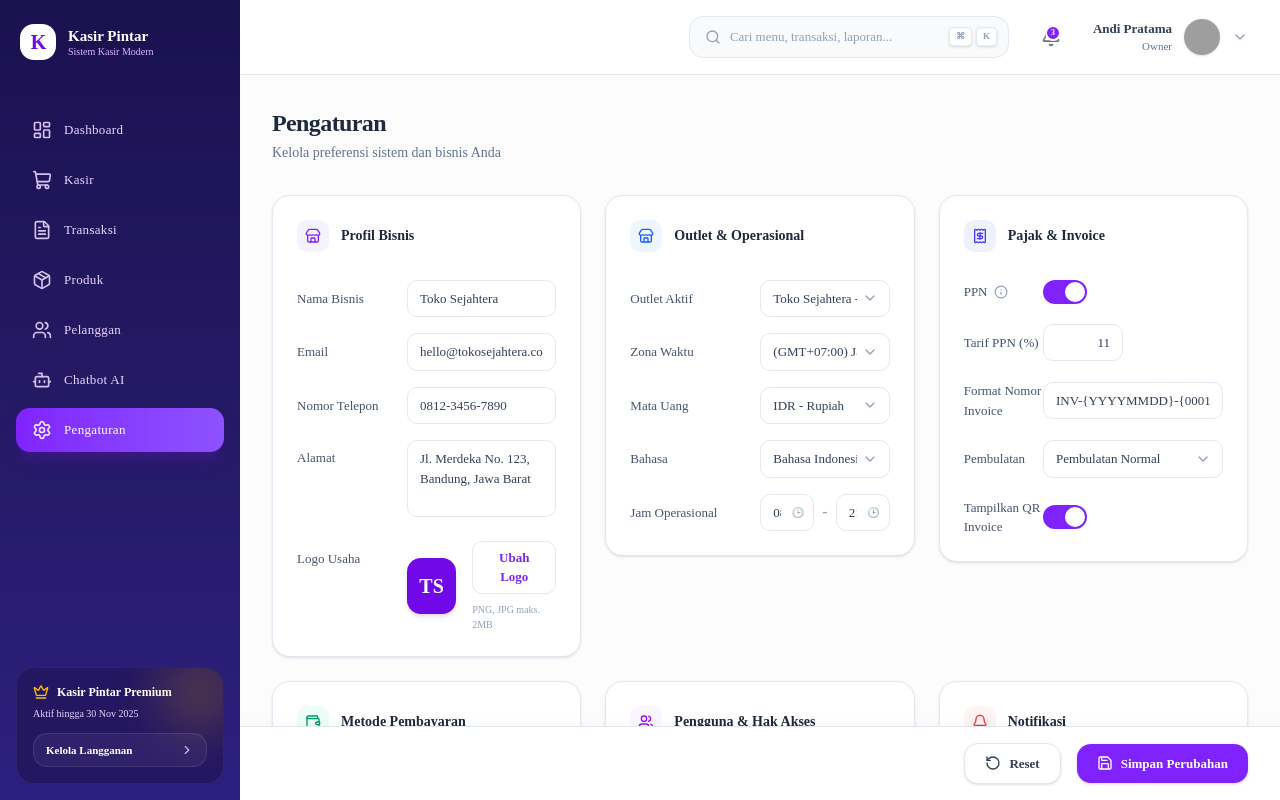
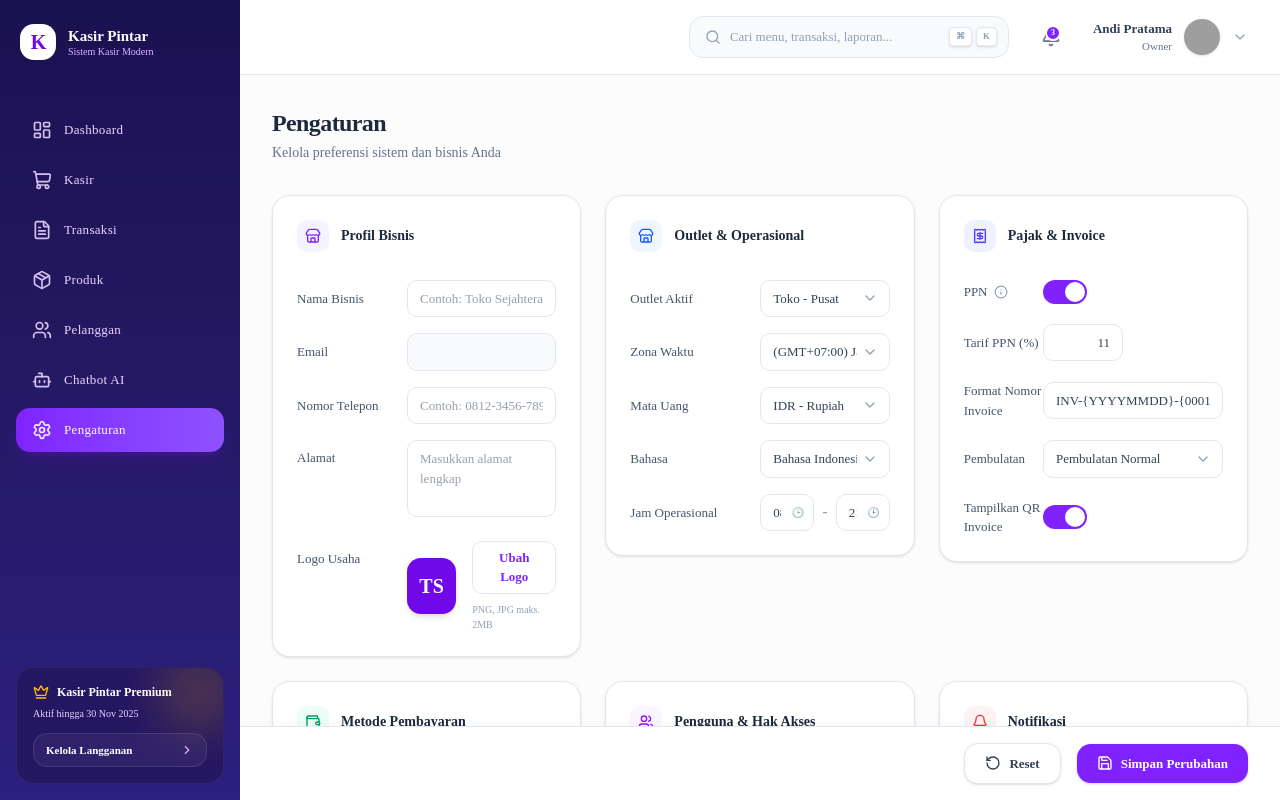
Before and after one commit to marenoarkapratama182-hue/kasir2, a Next.js app: page /settings in a window 1280 px wide. Built offline with nearby package versions, Linux system fonts and the light colour scheme; no server answers; grey boxes are pictures that could not be loaded.

Commit message:
feat: enable saving business profile settings to Supabase

```diff
--- a/src/app/settings/page.tsx
+++ b/src/app/settings/page.tsx
@@ -1,10 +1,10 @@
 "use client";
 
-import { useState } from "react";
+import { useState, useEffect } from "react";
 import {
   Search, LayoutDashboard, ShoppingCart, FileText, Package, Users,
   BarChart2, Bot, Settings, Bell, ChevronDown, Store, Receipt,
-  Wallet, Shield, Upload, Info, RotateCcw, Save, Crown, MoreHorizontal
+  Wallet, Shield, Upload, Info, RotateCcw, Save, Crown, MoreHorizontal, Loader2
 } from "lucide-react";
 import Link from "next/link";
 import { useRouter } from "next/navigation";
@@ -20,11 +20,21 @@ const navItems = [
   { label: "Pengaturan", icon: Settings, href: "/settings", active: true },
 ];
 
-function Toggle({ defaultChecked = false }) {
+function Toggle({ defaultChecked = false, onChange }: { defaultChecked?: boolean, onChange?: (c: boolean) => void }) {
   const [checked, setChecked] = useState(defaultChecked);
+
+  // Sync state if defaultChecked changes (e.g. from api load)
+  useEffect(() => {
+    setChecked(defaultChecked);
+  }, [defaultChecked]);
+
   return (
     <button
-      onClick={() => setChecked(!checked)}
+      onClick={() => {
+        const newVal = !checked;
+        setChecked(newVal);
+        if(onChange) onChange(newVal);
+      }}
       className={`w-11 h-6 rounded-full transition-colors relative flex-shrink-0 ${
         checked ? "bg-violet-600" : "bg-slate-200"
       }`}
@@ -41,16 +51,88 @@ function Toggle({ defaultChecked = false }) {
 export default function SettingsPage() {
   const router = useRouter();
 
+  // Profile State
+  const [userId, setUserId] = useState("");
+  const [businessName, setBusinessName] = useState("");
+  const [email, setEmail] = useState("");
+  const [phone, setPhone] = useState("");
+  const [address, setAddress] = useState("");
+
+  const [isSaving, setIsSaving] = useState(false);
+  const [isLoading, setIsLoading] = useState(true);
+  const [saveSuccess, setSaveSuccess] = useState(false);
+
+  useEffect(() => {
+    async function loadProfile() {
+      try {
+        const supabase = createClient();
+        const { data: { user } } = await supabase.auth.getUser();
+
+        if (user) {
+          setUserId(user.id);
+          setEmail(user.email || "");
+
+          const { data: profile } = await supabase
+            .from('profiles')
+            .select('*')
+            .eq('id', user.id)
+            .single();
+
+          if (profile) {
+            setBusinessName(profile.business_name || "");
+            setPhone(profile.phone || "");
+            setAddress(profile.address || "");
+          }
+        }
+      } catch (err) {
+        console.error("Error loading profile:", err);
+      } finally {
+        setIsLoading(false);
+      }
+    }
+
+    loadProfile();
+  }, []);
+
   const handleLogout = async () => {
     const supabase = createClient();
     await supabase.auth.signOut();
     router.push("/login");
   };
 
+  const handleSaveSettings = async () => {
+    if (!userId) return;
+    setIsSaving(true);
+    setSaveSuccess(false);
+
+    try {
+      const supabase = createClient();
+
+      const { error } = await supabase
+        .from('profiles')
+        .update({
+          business_name: businessName,
+          phone: phone,
+          address: address
+        })
+        .eq('id', userId);
+
+      if (error) throw error;
+
+      setSaveSuccess(true);
+      setTimeout(() => setSaveSuccess(false), 3000);
+    } catch (err) {
+      console.error("Error saving settings:", err);
+      alert("Gagal menyimpan pengaturan.");
+    } finally {
+      setIsSaving(false);
+    }
+  };
+
   return (
     <div className="flex h-screen w-full font-sans overflow-hidden text-slate-800" style={{ background: "#fcfcfd" }}>
       {/* ─── SIDEBAR ─── */}
-      <aside className="w-[240px] flex-shrink-0 flex flex-col h-full"
+      <aside className="w-[240px] flex-shrink-0 flex flex-col h-full z-20"
         style={{ background: "linear-gradient(180deg, #1a1150 0%, #231860 40%, #2d1f7e 100%)" }}>
         <div className="px-5 py-6 flex items-center gap-3">
           <div className="w-9 h-9 bg-white rounded-xl flex items-center justify-center flex-shrink-0">
@@ -96,9 +178,7 @@ export default function SettingsPage() {
       <div className="flex-1 flex flex-col h-full overflow-hidden relative">
         {/* Header */}
         <header className="bg-white border-b border-slate-200 px-8 py-4 flex items-center justify-between flex-shrink-0">
-          <div className="flex-1">
-             {/* Not in original top header, the title is below, but search is here */}
-          </div>
+          <div className="flex-1"></div>
 
           <div className="flex items-center gap-6">
             <div className="relative w-80">
@@ -135,7 +215,11 @@ export default function SettingsPage() {
               <p className="text-slate-500 text-sm mt-1">Kelola preferensi sistem dan bisnis Anda</p>
             </div>
 
-            {/* Masonry-style Grid */}
+            {isLoading ? (
+              <div className="flex justify-center items-center h-64">
+                <Loader2 className="w-8 h-8 text-violet-600 animate-spin" />
+              </div>
+            ) : (
             <div className="grid grid-cols-1 lg:grid-cols-2 xl:grid-cols-3 gap-6 items-start">
 
               {/* Card 1: Profil Bisnis */}
@@ -149,21 +233,46 @@ export default function SettingsPage() {
 
                 <div className="grid grid-cols-[110px_1fr] gap-y-4 items-center">
                   <label className="text-[13px] text-slate-600 font-medium">Nama Bisnis</label>
-                  <input type="text" defaultValue="Toko Sejahtera" className="w-full px-3 py-2 border border-slate-200 rounded-lg text-[13px] text-slate-700 focus:outline-none focus:border-violet-500" />
+                  <input
+                    type="text"
+                    value={businessName}
+                    onChange={(e) => setBusinessName(e.target.value)}
+                    placeholder="Contoh: Toko Sejahtera"
+                    className="w-full px-3 py-2 border border-slate-200 rounded-lg text-[13px] text-slate-700 focus:outline-none focus:border-violet-500"
+                  />
 
                   <label className="text-[13px] text-slate-600 font-medium">Email</label>
-                  <input type="email" defaultValue="hello@tokosejahtera.com" className="w-full px-3 py-2 border border-slate-200 rounded-lg text-[13px] text-slate-700 focus:outline-none focus:border-violet-500" />
+                  <input
+                    type="email"
+                    value={email}
+                    disabled
+                    className="w-full px-3 py-2 border border-slate-200 rounded-lg text-[13px] text-slate-500 bg-slate-50 cursor-not-allowed"
+                  />
 
                   <label className="text-[13px] text-slate-600 font-medium">Nomor Telepon</label>
-                  <input type="text" defaultValue="0812-3456-7890" className="w-full px-3 py-2 border border-slate-200 rounded-lg text-[13px] text-slate-700 focus:outline-none focus:border-violet-500" />
+                  <input
+                    type="text"
+                    value={phone}
+                    onChange={(e) => setPhone(e.target.value)}
+                    placeholder="Contoh: 0812-3456-7890"
+                    className="w-full px-3 py-2 border border-slate-200 rounded-lg text-[13px] text-slate-700 focus:outline-none focus:border-violet-500"
+                  />
 
                   <label className="text-[13px] text-slate-600 font-medium self-start mt-2">Alamat</label>
-                  <textarea defaultValue="Jl. Merdeka No. 123, Bandung, Jawa Barat" rows={3} className="w-full px-3 py-2 border border-slate-200 rounded-lg text-[13px] text-slate-700 focus:outline-none focus:border-violet-500 resize-none" />
+                  <textarea
+                    value={address}
+                    onChange={(e) => setAddress(e.target.value)}
+                    placeholder="Masukkan alamat lengkap"
+                    rows={3}
+                    className="w-full px-3 py-2 border border-slate-200 rounded-lg text-[13px] text-slate-700 focus:outline-none focus:border-violet-500 resize-none"
+                  />
 
                   <label className="text-[13px] text-slate-600 font-medium self-start mt-4">Logo Usaha</label>
                   <div className="flex items-center gap-4 mt-2">
                     <div className="w-14 h-14 bg-violet-700 rounded-xl flex items-center justify-center shadow-md">
-                      <span className="text-white font-black text-xl">TS</span>
+                      <span className="text-white font-black text-xl">
+                        {businessName ? businessName.charAt(0).toUpperCase() : 'TS'}
+                      </span>
                     </div>
                     <div>
                       <button className="px-4 py-1.5 border border-slate-200 text-violet-600 text-[13px] font-semibold rounded-lg hover:bg-violet-50 transition-colors">
@@ -188,7 +297,7 @@ export default function SettingsPage() {
                   <label className="text-[13px] text-slate-600 font-medium">Outlet Aktif</label>
                   <div className="relative">
                     <select className="w-full pl-3 pr-8 py-2 border border-slate-200 rounded-lg text-[13px] text-slate-700 appearance-none bg-white focus:outline-none focus:border-violet-500">
-                      <option>Toko Sejahtera - Pusat</option>
+                      <option>{businessName || 'Toko'} - Pusat</option>
                     </select>
                     <ChevronDown className="w-4 h-4 absolute right-3 top-1/2 -translate-y-1/2 text-slate-400 pointer-events-none" />
                   </div>
@@ -446,16 +555,27 @@ export default function SettingsPage() {
               </div>
 
             </div>
+            )}
           </div>
         </div>
 
         {/* Bottom Sticky Action Bar */}
         <div className="absolute bottom-0 left-0 w-full bg-white border-t border-slate-200 px-8 py-4 flex items-center justify-end gap-4 shadow-[0_-4px_10px_rgba(0,0,0,0.02)]">
+          {saveSuccess && (
+            <span className="text-emerald-600 font-medium text-[13px] mr-2 flex items-center gap-2">
+              <span className="w-4 h-4 rounded-full bg-emerald-100 text-emerald-600 flex items-center justify-center text-[10px]">✓</span>
+              Tersimpan!
+            </span>
+          )}
           <button className="flex items-center gap-2 px-5 py-2.5 bg-white border border-slate-200 text-slate-700 font-semibold text-[13px] rounded-xl hover:bg-slate-50 transition-colors shadow-sm">
             <RotateCcw className="w-4 h-4" /> Reset
           </button>
-          <button className="flex items-center gap-2 px-5 py-2.5 bg-violet-600 hover:bg-violet-700 text-white font-semibold text-[13px] rounded-xl shadow-sm transition-colors shadow-violet-200">
-            <Save className="w-4 h-4" /> Simpan Perubahan
+          <button
+            onClick={handleSaveSettings}
+            disabled={isSaving}
+            className="flex items-center gap-2 px-5 py-2.5 bg-violet-600 hover:bg-violet-700 text-white font-semibold text-[13px] rounded-xl shadow-sm transition-colors shadow-violet-200 disabled:opacity-70 min-w-[170px] justify-center"
+          >
+            {isSaving ? <Loader2 className="w-4 h-4 animate-spin" /> : <><Save className="w-4 h-4" /> Simpan Perubahan</>}
           </button>
         </div>
 
--- /dev/null
+++ b/update_profiles_schema.js
@@ -0,0 +1,28 @@
+require('dotenv').config({ path: '.env.local' });
+const { Client } = require('pg');
+
+async function updateProfiles() {
+  const client = new Client({
+    connectionString: process.env.DATABASE_URL
+  });
+
+  try {
+    await client.connect();
+    console.log("Connected to Supabase.");
+
+    await client.query(`
+      ALTER TABLE public.profiles
+      ADD COLUMN IF NOT EXISTS phone text,
+      ADD COLUMN IF NOT EXISTS address text,
+      ADD COLUMN IF NOT EXISTS preferences jsonb DEFAULT '{}'::jsonb;
+    `);
+
+    console.log("✅ Added phone, address, and preferences to profiles table.");
+  } catch (err) {
+    console.error("Error:", err);
+  } finally {
+    await client.end();
+  }
+}
+
+updateProfiles();
```
